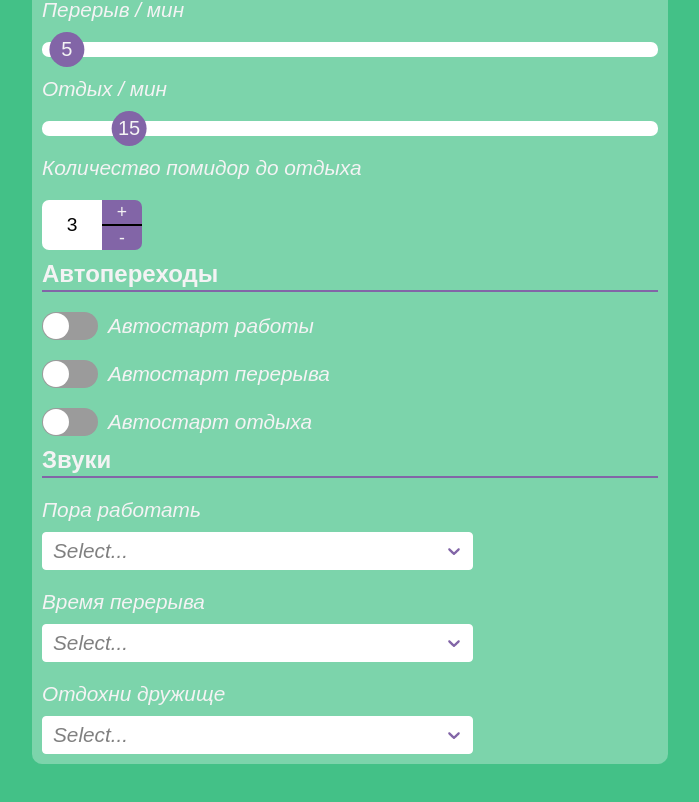
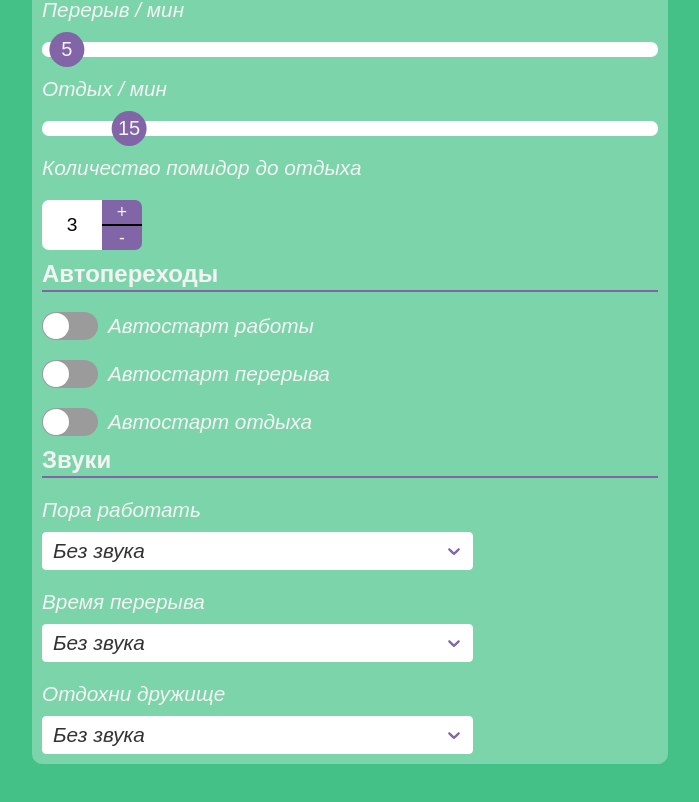
Before and after one commit to altq33/ElectroPomodoro, a React (Vite) app: page /settings in a window 1280 px wide. Shown: the part 254-1056 px from the top of the page, without its empty margins (290-989 px from the left). Built offline with nearby package versions, Linux system fonts and the light colour scheme.

Commit message:
add full select values, add states

```diff
--- a/src/components/CustomSoundOption/CustomSoundOption.tsx
+++ b/src/components/CustomSoundOption/CustomSoundOption.tsx
@@ -1,33 +1,44 @@
 import { OptionProps } from "react-select";
 import "./CustomSoundOption.scss";
 import classNames from "classnames";
+import { ISoundOptions } from "@/types/types";
 
-export const CustomSoundOption = (props: OptionProps) => {
-  // TODO: Сюда как дженерик можно прокинуть тип чтоб пофикисить value
+export const CustomSoundOption: React.FC<OptionProps<ISoundOptions>> = ({
+  innerRef,
+  isDisabled,
+  isFocused,
+  isSelected,
+  className,
+  innerProps,
+  children,
+  data,
+}) => {
   return (
     <div
-      ref={props.innerRef}
+      ref={innerRef}
       className={classNames(
         {
           option: true,
-          disabled: props.isDisabled,
-          focused: props.isFocused,
-          selected: props.isSelected,
+          disabled: isDisabled,
+          focused: isFocused,
+          selected: isSelected,
         },
-        props.className,
+        className,
         "option-container"
       )}
-      {...props.innerProps}
+      {...innerProps}
     >
-      {props.children}
+      {children}
+      {data.value && (
         <button
           className="play-sound-button"
           type="button"
           onClick={(e) => {
             e.stopPropagation();
-          props.data?.value?.play();
+            data.value?.play();
           }}
         />
+      )}
     </div>
   );
 };
--- a/src/components/Layout/Layout.scss
+++ b/src/components/Layout/Layout.scss
@@ -15,7 +15,7 @@
 
 #main {
   width: 100%;
-  padding-bottom: 20px;
+  padding-bottom: 40px;
   padding-top: 40px;
 }
 
--- a/src/components/SettingsSelect/SettingsSelect.tsx
+++ b/src/components/SettingsSelect/SettingsSelect.tsx
@@ -4,15 +4,39 @@ import { ISettingsSelectProps } from "@/types/props";
 import Select from "react-select";
 import { SettingsSwitch } from "../SettingsSwitch/SettingsSwitch";
 import { CustomSoundOption } from "../CustomSoundOption/CustomSoundOption";
+import { ISoundOptions } from "@/types/types";
 
-export const SettingsSelect: React.FC<ISettingsSelectProps> = ({ label }) => {
-  const options = useRef<{ value: any; label: string }[]>([
+export const SettingsSelect: React.FC<ISettingsSelectProps> = ({
+  label,
+  menuPlacement,
+  value,
+  onChange,
+}) => {
+  const options = useRef([
+    {
+      value: null,
+      label: "Без звука",
+    },
     {
       value: new Audio("/src/assets/audio/Frog Sound Effect.mp3"),
       label: "Лягушка",
     },
-    { value: "strawberry", label: "Strawberry" },
-    { value: "vanilla", label: "Vanilla" },
+    {
+      value: new Audio("src/assets/audio/Cock Sound Effect.mp3"),
+      label: "Петух",
+    },
+    {
+      value: new Audio("src/assets/audio/Parrot - Sound Effect.mp3"),
+      label: "Попугай",
+    },
+    {
+      value: new Audio("src/assets/audio/Sound Effect Woody.mp3"),
+      label: "Вуди",
+    },
+    {
+      value: new Audio("src/assets/audio/Whistle Sound Effect.mp3"),
+      label: "Свист",
+    },
   ]);
 
   return (
@@ -20,8 +44,13 @@ export const SettingsSelect: React.FC<ISettingsSelectProps> = ({ label }) => {
       {label}
       <Select
         options={options.current}
+        defaultValue={options.current[0]}
+        value={value}
         components={{ Option: CustomSoundOption }}
+        onChange={(value) => onChange(value as ISoundOptions)}
         isSearchable={false}
+        menuPlacement={menuPlacement}
+        menuShouldScrollIntoView
         styles={{
           control: (baseStyles, state) => ({
             ...baseStyles,
--- a/src/pages/Settings/Settings.tsx
+++ b/src/pages/Settings/Settings.tsx
@@ -6,6 +6,7 @@ import Switch from "react-switch";
 import { NumberPicker } from "@/components/NumberPicker/NumberPicker";
 import { SettingsSwitch } from "@/components/SettingsSwitch/SettingsSwitch";
 import { SettingsSelect } from "@/components/SettingsSelect/SettingsSelect";
+import { ISoundOptions } from "@/types/types";
 
 export const Settings = () => {
   const [workTime, setWorkTime] = useState(40);
@@ -15,6 +16,19 @@ export const Settings = () => {
   const [isAutoStartBreak, setIsAutoStartBreak] = useState(false);
   const [isAutoStartRest, setIsAutoStartRest] = useState(false);
   const [workPomoCount, setWorkPomoCount] = useState(3);
+  const [workTimeSound, setWorkTimeSound] = useState<ISoundOptions>({
+    value: null,
+    label: "Без звука",
+  });
+  const [breakTimeSound, setBreakTimeSound] = useState<ISoundOptions>({
+    value: null,
+    label: "Без звука",
+  });
+  const [restTimeSound, setRestTimeSound] = useState<ISoundOptions>({
+    value: null,
+    label: "Без звука",
+  });
+
 
   return (
     <div className="content">
@@ -66,9 +80,24 @@ export const Settings = () => {
             />
           </SettingsGroup>
           <SettingsGroup legend="Звуки">
-            <SettingsSelect label="Пора работать" />
-            <SettingsSelect label="Время перерыва" />
-            <SettingsSelect label="Отдохни дружище" />
+            <SettingsSelect
+              label="Пора работать"
+              menuPlacement="bottom"
+              onChange={setWorkTimeSound}
+              value={workTimeSound}
+            />
+            <SettingsSelect
+              label="Время перерыва"
+              menuPlacement="top"
+              onChange={setBreakTimeSound}
+              value={breakTimeSound}
+            />
+            <SettingsSelect
+              label="Отдохни дружище"
+              menuPlacement="top"
+              onChange={setRestTimeSound}
+              value={restTimeSound}
+            />
           </SettingsGroup>
         </form>
       </div>
--- a/src/types/props.ts
+++ b/src/types/props.ts
@@ -1,4 +1,5 @@
 import { ReactNode } from "react";
+import { ISoundOptions } from "./types";
 
 export interface ISelectStateButtonProps {
   title: string;
@@ -48,4 +49,7 @@ export interface INumberPickerProps {
 
 export interface ISettingsSelectProps {
   label: string;
+  menuPlacement: "bottom" | "auto" | "top";
+  value: ISoundOptions;
+  onChange: (value: ISoundOptions) => void;
 }
--- /dev/null
+++ b/src/types/types.ts
@@ -0,0 +1,4 @@
+export interface ISoundOptions {
+  value: null | HTMLAudioElement;
+  label: string;
+}
```
Lines whose indentation alone changed are shown as unchanged.
